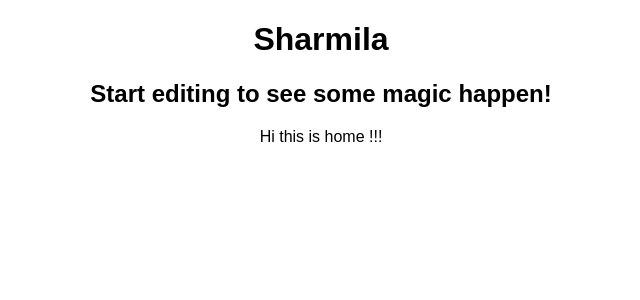
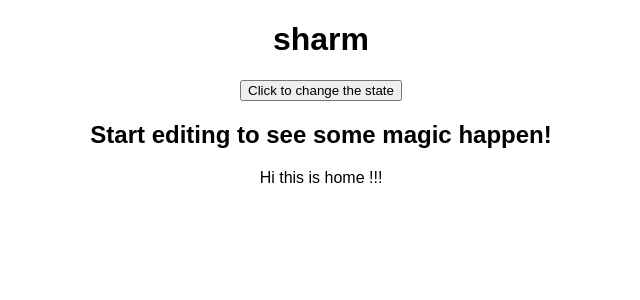
Before and after one commit to arvinthvj/Sharmila-React-From-The-scratch, a React (Create React App) app: page / in a window 1280 px wide. Shown: the top 300 px of the page, without its empty margins (319-959 px from the left). Built offline with nearby package versions, Linux system fonts and the light colour scheme.

Commit message:
states example

```diff
--- a/src/App.js
+++ b/src/App.js
@@ -1,12 +1,18 @@
+import { useState } from "react";
 import Home from "./Home";
 import "./styles.css";
 
 export default function App() {
-  var name = "Sharmila"
+
+  const [tempValue, setTempValue] = useState("sharm");
+
   return (
     //JSX == JAVASCRIPT XML
     <div className="App">
-      <h1>{name}</h1>
+      <h1>{tempValue}</h1>
+      <button onClick={function(){
+        setTempValue("changed")
+      }} > Click to change the state</button>
       <h2>Start editing to see some magic happen!</h2>
       <Home/>
     </div>
```
